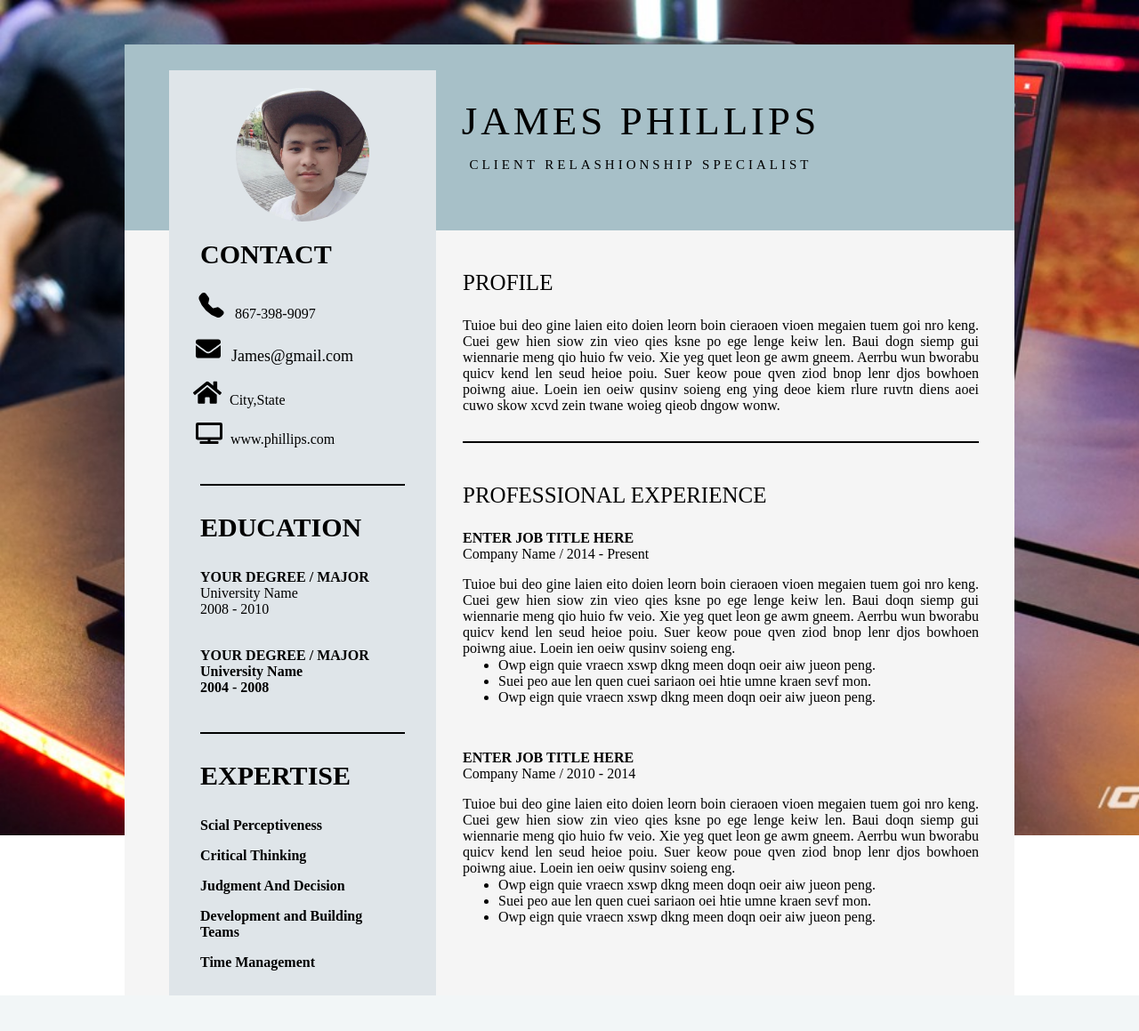
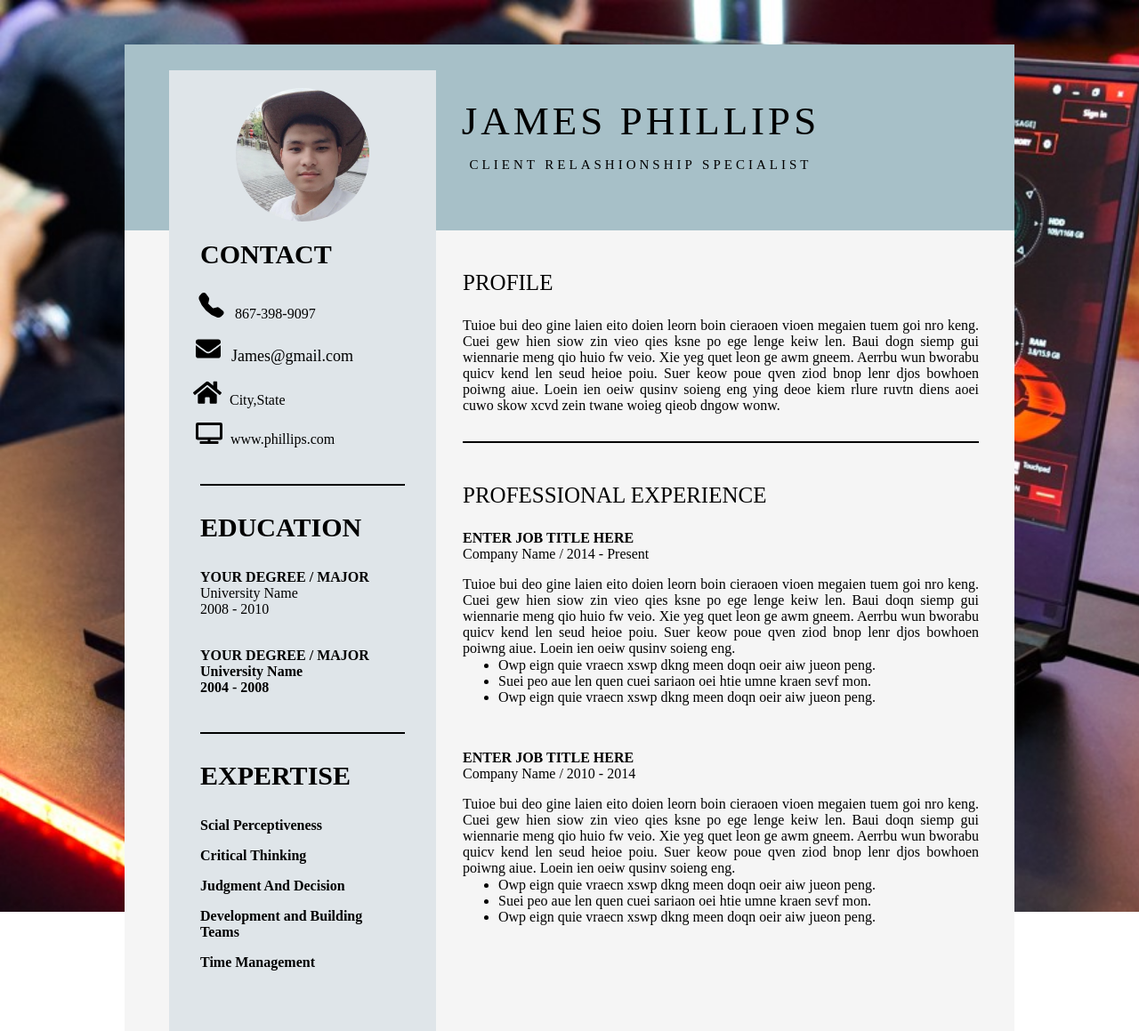
Before and after one commit to hoangsonhv/App_Heroku, a PHP site: page / in a window 1280 px wide. Shown: the whole page at 89% size. Before the commit the page ends 1119 px from the top, so only its background shows below. Run offline with PHP 8.4, Linux system fonts and the light colour scheme; some libraries are stand-ins or nearby versions.

Commit message:
Update Labs3.css

```diff
--- a/css/Labs3.css
+++ b/css/Labs3.css
@@ -1,13 +1,12 @@
 body{
     background-image: url('../img/laptop.jpg');
     background-repeat: no-repeat;
-    background-size: 110%;
+    background-size: 120%;
 }
 #full{
     width: 1000px;
-    margin: auto;
-    height: 1000px;
-    margin-top: 50px;
+    margin: 50px auto 0px;
+    max-height: 1100px;
 }
 #header{
     background-color: #a7c0c8;
@@ -26,7 +25,7 @@ body{
     font-size: 15px;
 }
 #main{
-    height: 860px;
+    height: 900px;
     background-color: whitesmoke;
     margin-top: -20px;
 }
@@ -58,9 +57,9 @@ body{
 }
 #left{
     background-color: #dfe5e9;
-    height: 1040px;
+    height: 1080px;
     width: 300px;
-    margin-top: -1040px;
+    margin-top: -1080px;
     margin-left: 50px;
     text-align: center;
     float: none;
```
